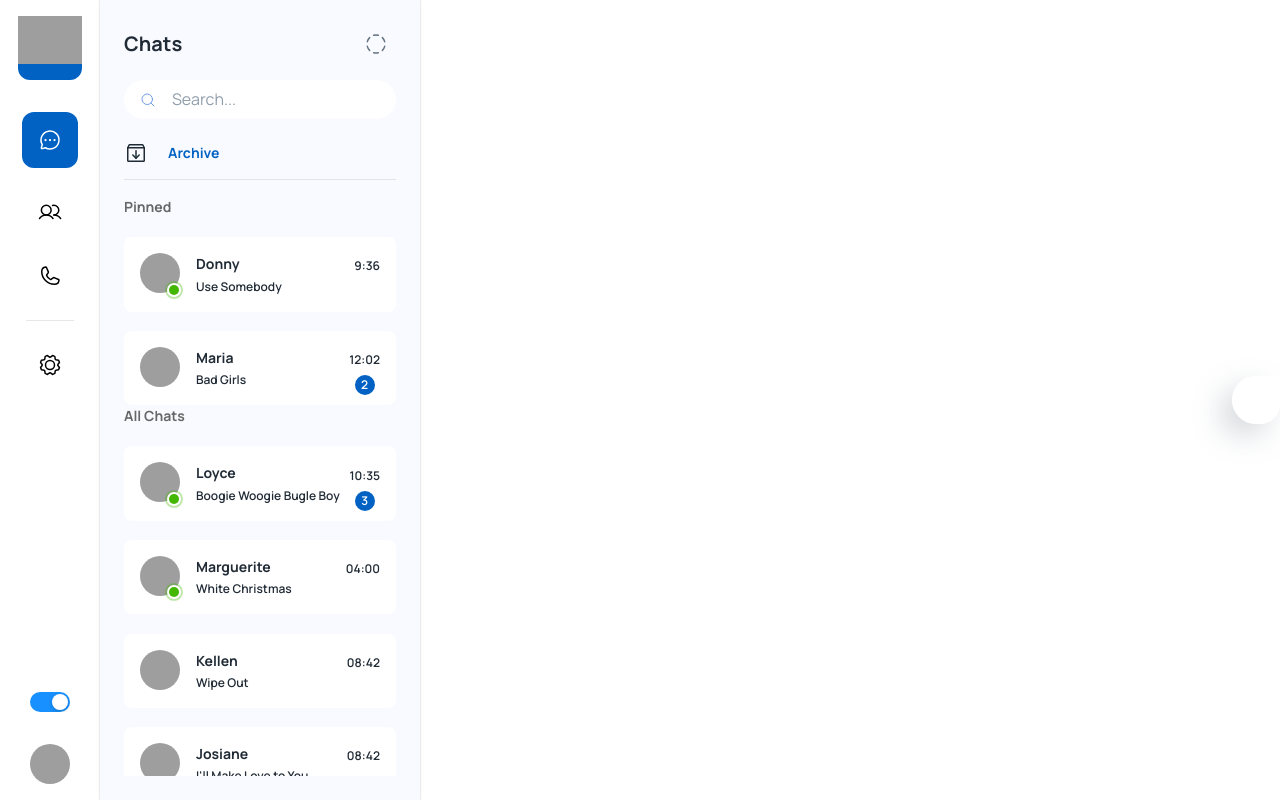
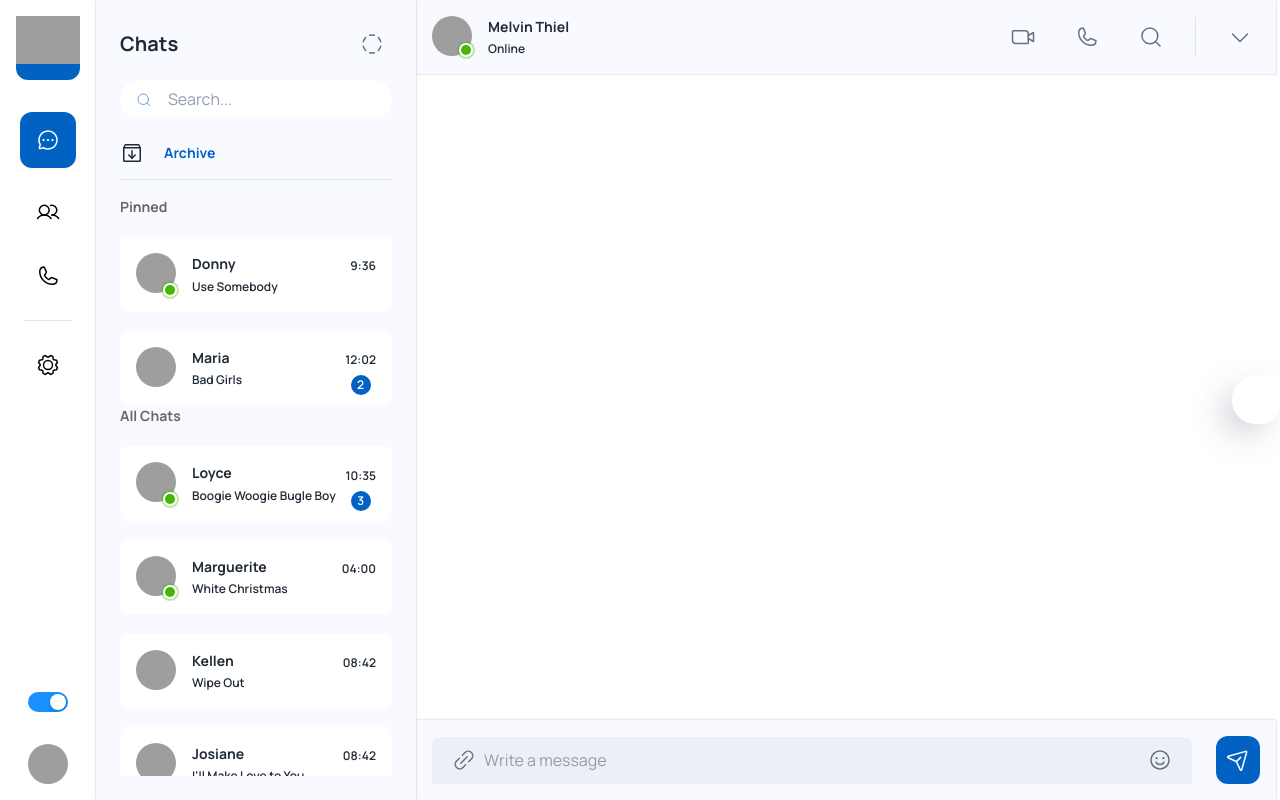
Before and after one commit to NiranjanV823/Chat-App, a React (Create React App) app in the folder chat-app/: page /app in a window 1280 px wide. Built offline with nearby package versions, Linux system fonts and the light colour scheme; grey boxes are pictures that could not be loaded; some icons are missing.

Commit message:
conversation page

```diff
--- /dev/null
+++ b/chat-app/src/components/Conversation/index.js
@@ -0,0 +1,190 @@
+import { faker } from "@faker-js/faker";
+import {
+  Avatar,
+  Badge,
+  Box,
+  Divider,
+  IconButton,
+  InputAdornment,
+  Stack,
+  TextField,
+  Typography,
+  styled,
+  useTheme,
+} from "@mui/material";
+import {
+  CaretDown,
+  LinkSimple,
+  MagnifyingGlass,
+  PaperPlaneTilt,
+  Phone,
+  Smiley,
+  VideoCamera,
+} from "phosphor-react";
+import React from "react";
+
+const StyledBadge = styled(Badge)(({ theme }) => ({
+  "& .MuiBadge-badge": {
+    backgroundColor: "#44b700",
+    color: "#44b700",
+    boxShadow: `0 0 0 2px ${theme.palette.background.paper}`,
+    "&::after": {
+      position: "absolute",
+      top: 0,
+      left: 0,
+      width: "100%",
+      height: "100%",
+      borderRadius: "50%",
+      animation: "ripple 1.2s infinite ease-in-out",
+      border: "1px solid currentColor",
+      content: '""',
+    },
+  },
+  "@keyframes ripple": {
+    "0%": {
+      transform: "scale(.8)",
+      opacity: 1,
+    },
+    "100%": {
+      transform: "scale(2.4)",
+      opacity: 0,
+    },
+  },
+}));
+
+const StyledInput = styled(TextField)(({ theme }) => ({
+  "& .MuiInputBase-input": {
+    paddingTop: "12px",
+    paddingBottom: "12px",
+  },
+}));
+
+const Conversation = () => {
+  const theme = useTheme();
+  return (
+    <Stack height={"100%"} maxHeight={"100vh"} width={"auto"}>
+      {/* Header */}
+      <Box
+        p={2}
+        sx={{
+          //   height: 100,
+          width: "100%",
+          backgroundColor:
+            theme.palette.mode === "light"
+              ? "#F8FAFF"
+              : theme.palette.background.paper,
+          boxShadow: "0px 0px 2px rgba(0,0,0,0.25)",
+        }}
+      >
+        <Stack
+          alignItems={"center"}
+          direction={"row"}
+          justifyContent={"space-between"}
+          sx={{ width: "100%", height: "100%" }}
+        >
+          <Stack direction={"row"} spacing={2}>
+            <Box>
+              <StyledBadge
+                variant="dot"
+                overlap="circular"
+                anchorOrigin={{ vertical: "bottom", horizontal: "right" }}
+              >
+                <Avatar
+                  alt={faker.name.fullName()}
+                  src={faker.image.avatar()}
+                />
+              </StyledBadge>
+            </Box>
+            <Stack spacing={0.2}>
+              <Typography variant="subtitle2">
+                {faker.name.fullName()}
+              </Typography>
+              <Typography variant="caption">Online</Typography>
+            </Stack>
+          </Stack>
+          <Stack direction={"row"} alignItems={"center"} spacing={3}>
+            <IconButton>
+              <VideoCamera />
+            </IconButton>
+            <IconButton>
+              <Phone />
+            </IconButton>
+            <IconButton>
+              <MagnifyingGlass />
+            </IconButton>
+            <Divider orientation="vertical" flexItem />
+            <IconButton>
+              <CaretDown />
+            </IconButton>
+          </Stack>
+        </Stack>
+      </Box>
+
+      {/* msg */}
+      <Box sx={{ width: "100%", flexGrow: 1 }}></Box>
+
+      {/* footer */}
+      <Box
+        p={2}
+        sx={{
+          //   height: 100,
+          width: "100%",
+          backgroundColor:
+            theme.palette.mode === "light"
+              ? "#F8FAFF"
+              : theme.palette.background.paper,
+          boxShadow: "0px 0px 2px rgba(0,0,0,0.25)",
+        }}
+      >
+        <Stack direction={"row"} alignItems={"center"} spacing={3}>
+          <StyledInput
+            fullWidth
+            placeholder="Write a message"
+            variant="filled"
+            InputProps={{
+              disableUnderline: true,
+              startAdornment: (
+                <InputAdornment>
+                  <IconButton>
+                    <LinkSimple />
+                  </IconButton>
+                </InputAdornment>
+              ),
+              endAdornment: (
+                <InputAdornment>
+                  <IconButton>
+                    <Smiley />
+                  </IconButton>
+                </InputAdornment>
+              ),
+            }}
+          />
+
+          <Box
+            sx={{
+              height: 48,
+              width: 48,
+              backgroundColor: theme.palette.primary.main,
+              borderRadius: 1.5,
+            }}
+          >
+            <Stack
+              sx={{
+                height: "100%",
+                width: "100%",
+                alignItems: "center",
+                justifyContent: "center",
+              }}
+            >
+              <IconButton>
+                <PaperPlaneTilt color="white" />
+              </IconButton>
+            </Stack>
+          </Box>
+        </Stack>
+      </Box>
+    </Stack>
+  );
+};
+
+export default Conversation;
--- a/chat-app/src/pages/dashboard/GeneralApp.js
+++ b/chat-app/src/pages/dashboard/GeneralApp.js
@@ -1,10 +1,28 @@
 import React from "react";
 import Chats from "./Chats";
+import { Box, Stack } from "@mui/material";
+import Conversation from "../../components/Conversation";
+import { useTheme } from "@emotion/react";
 
 const GeneralApp = () => {
+  const theme = useTheme();
   return (
     <>
-      <Chats />
+      <Stack direction={"row"} sx={{ width: "100%" }}>
+        <Chats />
+        <Box
+          sx={{
+            height: "100%",
+            width: "calc(100vw - 420px)",
+            backgroundColor:
+              theme.palette.mode === "light"
+                ? "#fff"
+                : theme.palette.background.default,
+          }}
+        >
+          <Conversation />
+        </Box>
+      </Stack>
     </>
   );
 };
```
